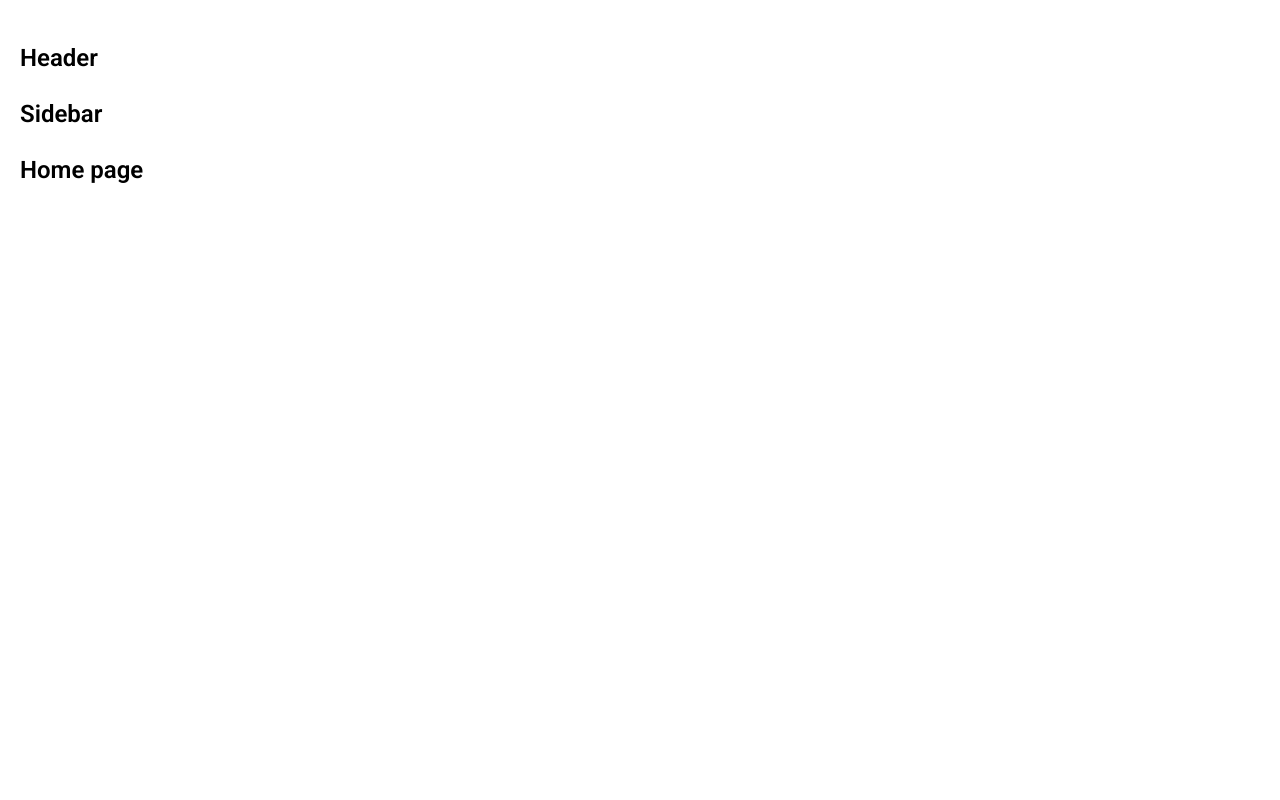
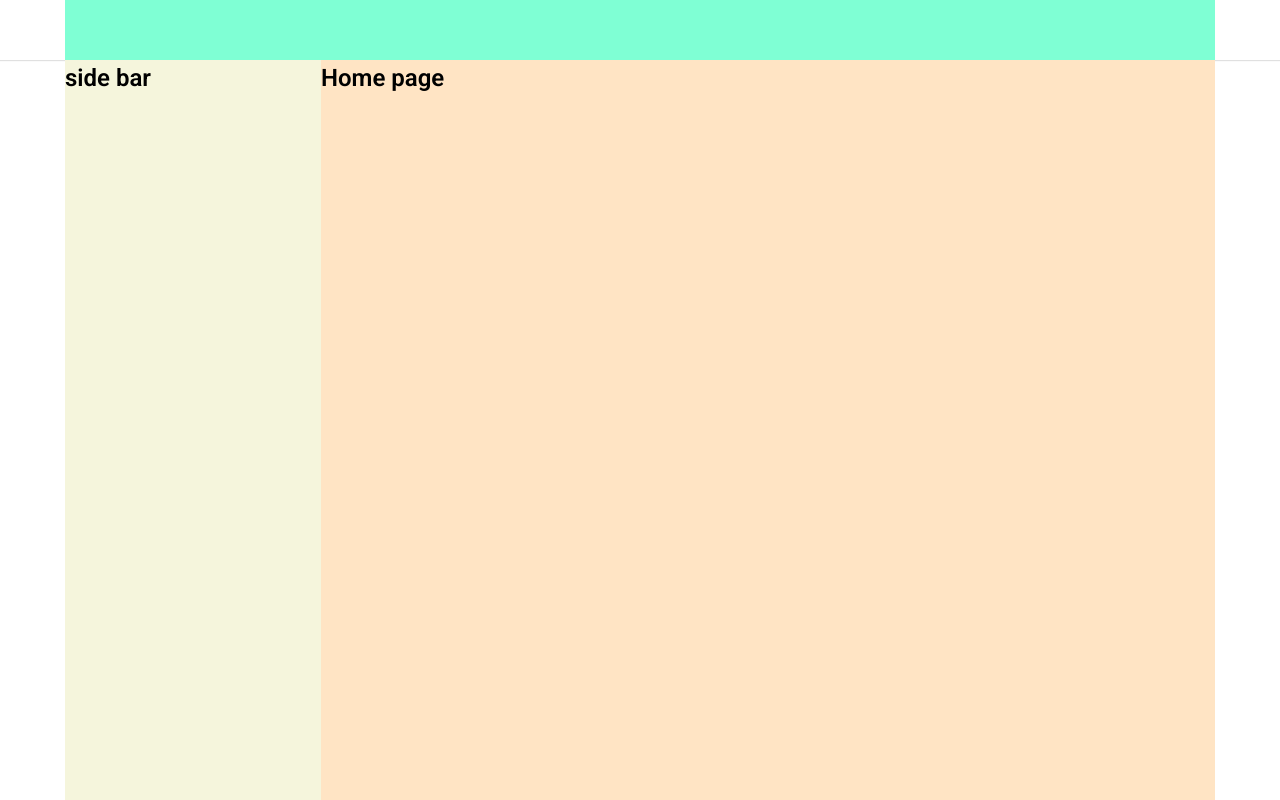
Before and after one commit to dung20062000/tiktok-ui, a React (Create React App) app: page / in a window 1280 px wide. Shown: the top 800 px of the page. Built offline with nearby package versions, Linux system fonts and the light colour scheme.

Commit message:
Dựng Khung Layout Mặc Định TikTok

```diff
--- a/package.json
+++ b/package.json
@@ -6,6 +6,7 @@
     "@testing-library/jest-dom": "^5.16.5",
     "@testing-library/react": "^13.4.0",
     "@testing-library/user-event": "^13.5.0",
+    "classnames": "^2.3.2",
     "normalize.css": "^8.0.1",
     "react": "^18.2.0",
     "react-dom": "^18.2.0",
--- a/src/App.js
+++ b/src/App.js
@@ -7,7 +7,7 @@
 function App() {
   return (
     <BrowserRouter>
-      <div className="App" style={{ padding: 20 }}>
+      <div className="App">
         <Routes>
           {publicRoutes.map((route, index) => {
 
--- a/src/components/GlobalStyle/GlobalStyle.scss
+++ b/src/components/GlobalStyle/GlobalStyle.scss
@@ -4,9 +4,15 @@
 :root{
   --primary: #fe2c55;
 
+  //defaultLayout
+  --default-layout-header-hight: 60px;
+  --default-layout-width: 1150px;
+
 }
 *{
   box-sizing: border-box;
+  margin: 0;
+  padding: 0;
 }
 html{
   font-size: 62.5%;
--- /dev/null
+++ b/src/components/Layout/DefaultLayout/DefaultLayout.scss
@@ -0,0 +1,13 @@
+.wrapper{
+  display: flex;
+  flex-direction: column;
+  align-items: center;
+}
+.container{
+  width: var(--default-layout-width);
+  display: flex;
+}
+.content{
+  flex: 1;
+  background-color: bisque;
+}
--- /dev/null
+++ b/src/components/Layout/DefaultLayout/Sidebar/Sidebar.module.scss
@@ -0,0 +1,11 @@
+.wapper{
+  width: 256px;
+  min-height: 1000px;
+  background-color: beige;
+
+}
+.content{
+  background-color: rgb(220, 167, 102);
+  flex: 1;
+  min-height: 1000px;
+}
--- a/src/components/Layout/DefaultLayout/Sidebar/index.js
+++ b/src/components/Layout/DefaultLayout/Sidebar/index.js
@@ -1,7 +1,13 @@
 
+import classNames from 'classnames/bind';
+import styles from './Sidebar.module.scss'
+
+const cx = classNames.bind(styles)
 function Sidebar() {
   return (
-    <h2>Sidebar </h2>
+    <aside className={cx('wapper')}>
+      <h2>side bar</h2>
+    </aside>
    );
 }
 
--- a/src/components/Layout/DefaultLayout/index.js
+++ b/src/components/Layout/DefaultLayout/index.js
@@ -1,13 +1,19 @@
+import classNames from 'classnames/bind';
+
 import Header from '~/components/Layout/components/Header';
 import Sidebar from "./Sidebar";
+import styles from './DefaultLayout.scss';
+
+// biến dùng cho thự viện ClassNames
+const cx= classNames.bind(styles)
 
 function DefaultLayout({ children }) {
   return (
-    <div>
+    <div className={cx('wrapper')}>
       <Header />
-      <div className='container'>
+      <div className={cx('container')}>
         <Sidebar />
-          <div className='content'>
+          <div className={cx('content')}>
             {children}
           </div>
       </div>
--- a/src/components/Layout/HeaderOnly/index.js
+++ b/src/components/Layout/HeaderOnly/index.js
@@ -1,6 +1,6 @@
 import Header from '~/components/Layout/components/Header';
 
-function DefaultLayout({ children }) {
+function HeaderOnly({ children }) {
   return (
     <div>
       <Header />
@@ -13,4 +13,4 @@
    );
 }
 
-export default DefaultLayout;
+export default HeaderOnly;
--- /dev/null
+++ b/src/components/Layout/components/Header/Header.module.scss
@@ -0,0 +1,13 @@
+.wrapper{
+  height: var(--default-layout-header-hight);
+  box-shadow: 0px 1px 1px rgb(0 0 0 / 12%);
+  display: flex;
+  justify-content: center;
+  width: 100%;
+}
+.inner{
+  height: 100%;
+  width: var(--default-layout-width);
+  background-color: aquamarine;
+
+}
--- a/src/components/Layout/components/Header/index.js
+++ b/src/components/Layout/components/Header/index.js
@@ -1,7 +1,16 @@
 
+import classNames from 'classnames/bind';
+import styles from './Header.module.scss';
+
+const cx = classNames.bind(styles)
 function Header() {
   return (
-    <h2>Header </h2>
+    <header className={cx('wrapper')}>
+      <div className={cx('inner')}>
+        {/* logo */}
+        {/* search */}
+      </div>
+    </header>
    );
 }
 
```
Also changed, not shown: 1 other file (tests, documents, lock files or other folders).
